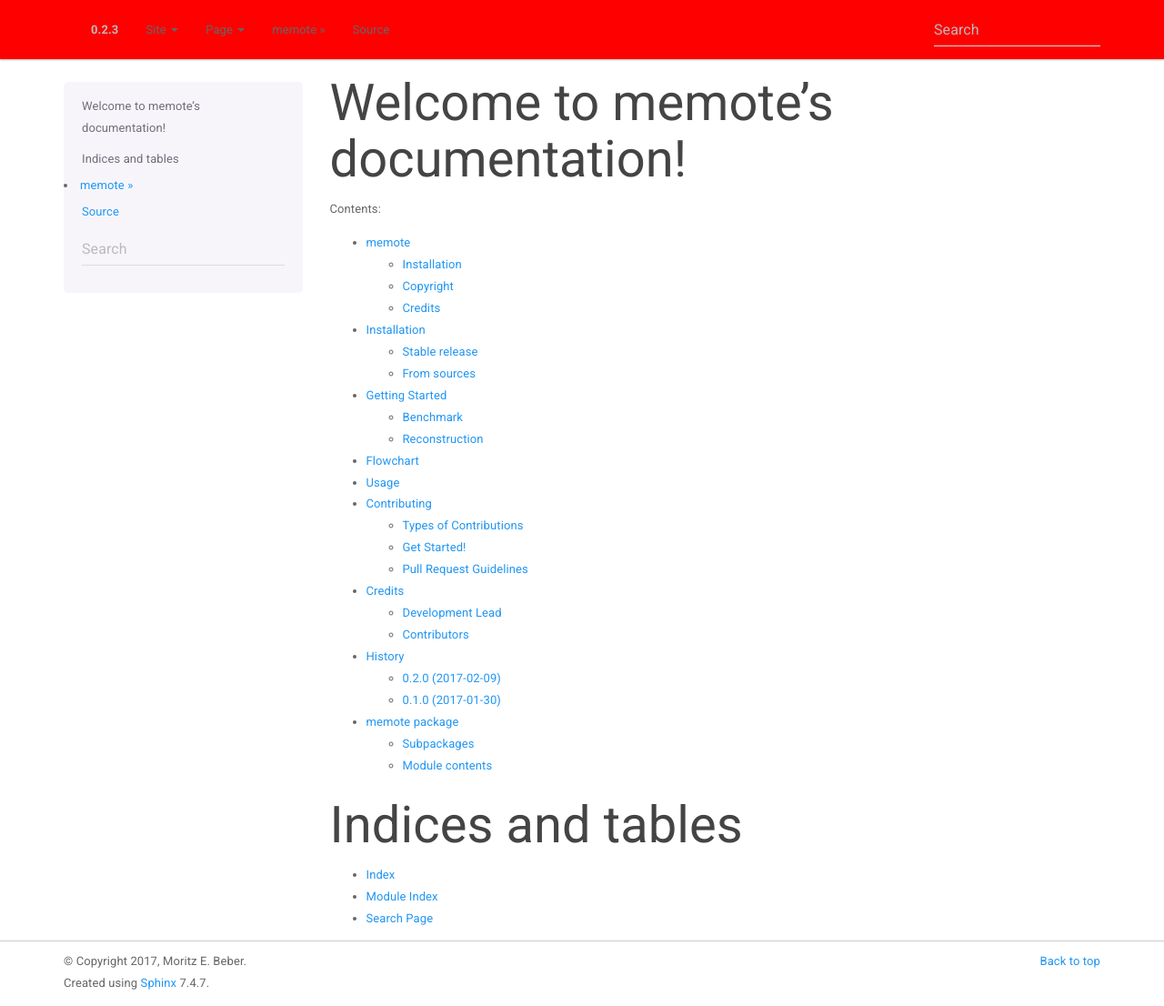
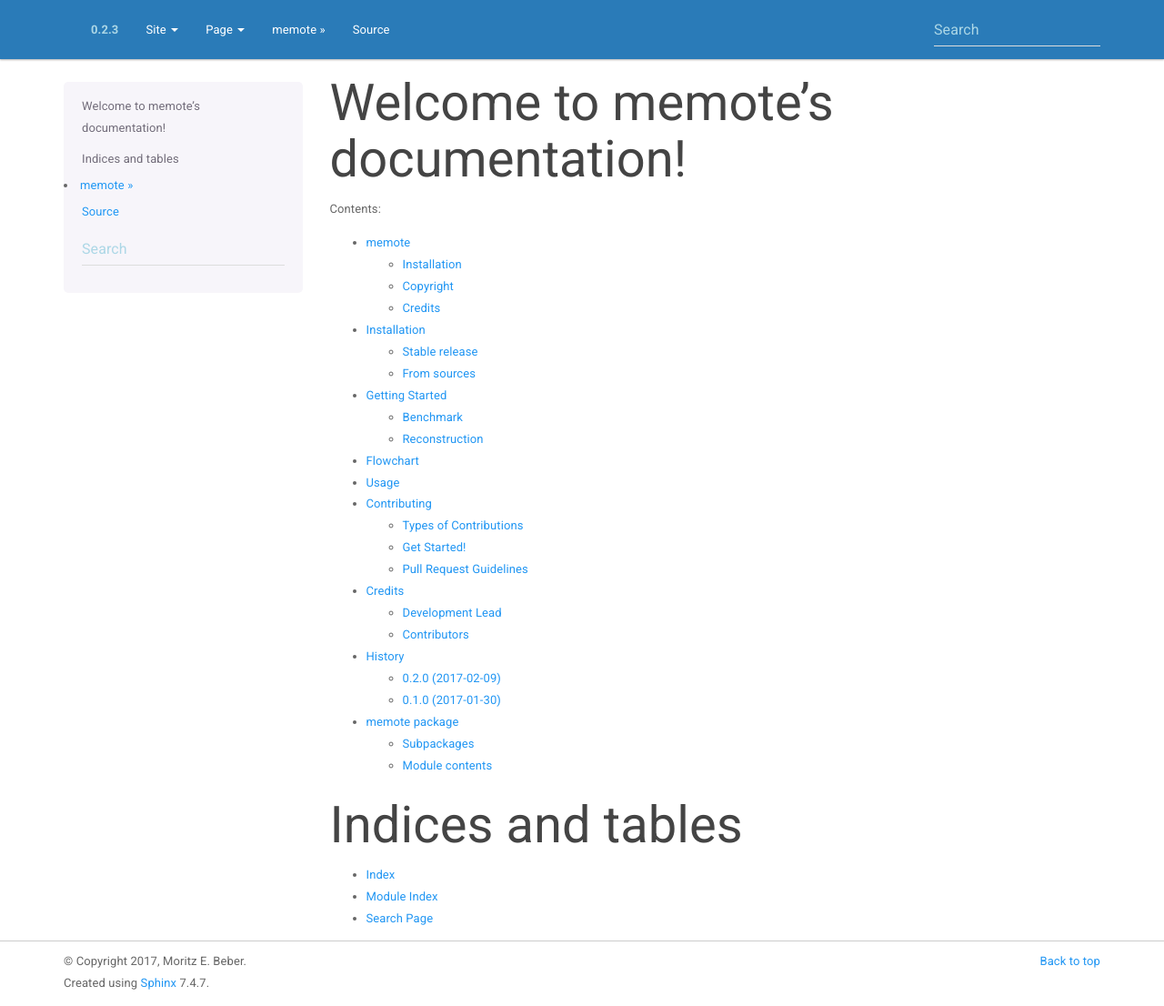
Before and after one commit to opencobra/memote, a Sphinx documentation site: the page built from docs/index.rst, in a window 1280 px wide and 1106 px high. Shown: the whole window at 91% size. Built offline with Sphinx 7.4.7, drawn with Linux system fonts in a browser that asks for light colours.

Commit message:
docs: Improve bootstrap theme

```diff
--- a/docs/_static/my-styles.css
+++ b/docs/_static/my-styles.css
@@ -1,3 +1,43 @@
 #navbar.navbar.navbar-default.navbar-fixed-top {
-  background-color: red;
+    background-color: #2A7BB8;
 }
+
+.navbar-brand {
+     padding: 10px 15px 15px 15px;
+}
+
+.navbar-default .navbar-nav>li>a {
+    color: #FFF;
+}
+
+.navbar-default .navbar-text {
+    color: #ACD7E6;
+}
+
+.form-control{
+    color: #FFF;
+}
+
+input.form-control{
+    text-color: #FFF;
+}
+
+.form-control::-webkit-input-placeholder {
+    color: #ACD7E6;
+}  /* WebKit, Blink, Edge */
+
+.form-control:-moz-placeholder {
+    color: #ACD7E6;
+}  /* Mozilla Firefox 4 to 18 */
+
+.form-control::-moz-placeholder {
+    color: #ACD7E6;
+}  /* Mozilla Firefox 19+ */
+
+.form-control:-ms-input-placeholder {
+    color: #ACD7E6;
+}  /* Internet Explorer 10-11 */
+
+.form-control::-ms-input-placeholder {
+    color: #ACD7E6;
+}  /* Microsoft Edge */
```
Also changed, not shown: docs/memote-logo.png.
